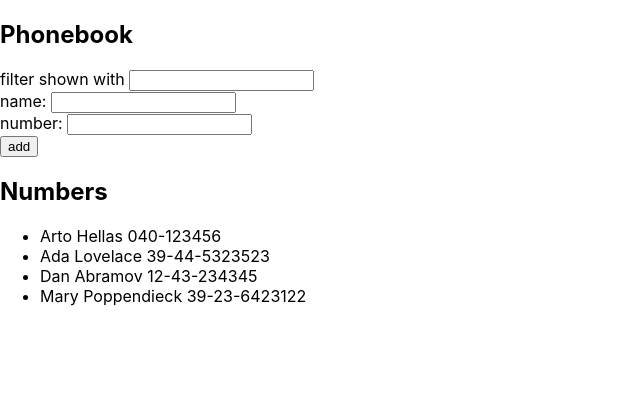
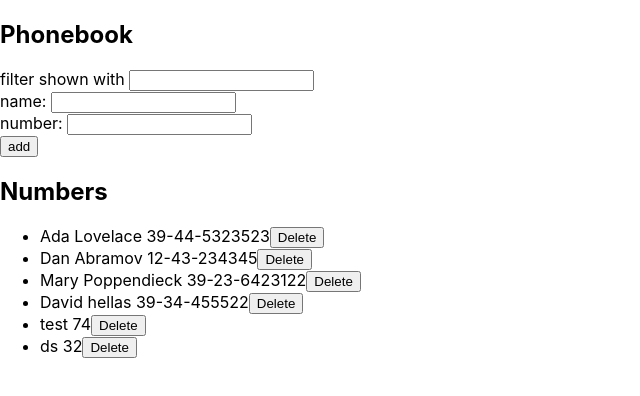
Before and after one commit to zeinamagdy/Full-Stack-Open-2019, a React (Create React App) app in the folder part2/phonebook/: page / in a window 1280 px wide. Shown: the top 396 px of the page, without its empty margins (0-640 px from the left). Built offline with nearby package versions, Linux system fonts and the light colour scheme; data requests are answered from the project's data file.

Commit message:
steps 2.15&2.16&2.17&2.18

```diff
--- a/part2/phonebook/db.json
+++ b/part2/phonebook/db.json
@@ -1,10 +1,5 @@
 {
   "persons": [
-        {
-            "name": "Arto Hellas",
-            "number": "040-123456",
-            "id": 1
-        },
     {
       "name": "Ada Lovelace",
       "number": "39-44-5323523",
@@ -19,6 +14,21 @@
       "name": "Mary Poppendieck",
       "number": "39-23-6423122",
       "id": 4
+    },
+    {
+      "name": "David hellas",
+      "number": "39-34-455522",
+      "id": 6
+    },
+    {
+      "name": "test",
+      "number": "74",
+      "id": 7
+    },
+    {
+      "name": "ds",
+      "number": "32",
+      "id": 8
     }
   ]
 }
--- a/part2/phonebook/src/App.js
+++ b/part2/phonebook/src/App.js
@@ -2,7 +2,8 @@ import React, { useState, useEffect } from 'react';
 import Filter from './Components/Filter';
 import Persons from './Components/Persons';
 import PersonForm from './Components/PersonForm ';
-import axios from 'axios'
+import personService from './services/persons';
+
 
 
 const App = () => {
@@ -11,14 +12,12 @@ const App = () => {
   const [newName, setNewName] = useState('');
   const [newNumber, setNewNumber] = useState('');
   const hook = () => {
-    axios
-      .get('http://localhost:3001/persons')
-      .then(response => {
-        setPersons(response.data);
-        setResult(response.data)
+    personService.getAll()
+      .then(initialPersons => {
+        setPersons(initialPersons)
+        setResult(initialPersons)
       })
   }
-
   useEffect(hook, [])
 
 
@@ -32,32 +31,54 @@ const App = () => {
   const handelSearch = (event) => {
     let searchKeyword = event.target.value.toLowerCase();
     if (searchKeyword.length > 0) {
-      setResult(persons.filter((person) => person.name.toLowerCase().includes(searchKeyword)));
+      setResult(result.filter((person) => person.name.toLowerCase().includes(searchKeyword)));
     } else {
       setResult(persons);
     }
   }
+  const deletePerson = (person) => {
+    personService.deletePerson(person)
+      .then(response => {
+        setPersons(result.filter((item) => item.id !== person.id))
+        setResult(result.filter((item) => item.id !== person.id))
+      })
 
+
+  }
   const addName = (event) => {
     event.preventDefault();
     if (newName.length === 0 || newNumber.length === 0) {
       return;
     }
-    if (persons.find((person) => person.name === newName) === undefined) {
     const personObject = {
       name: newName,
       number: newNumber
     }
-      const newlist = persons.concat(personObject)
-      setPersons(newlist);
-      setResult(newlist);
+    if (result.find((person) => person.name === newName) === undefined) {
+      personService.create(personObject)
+        .then(person => {
+          setPersons(persons.concat(person));
+          setResult(result.concat(person));
           setNewName('');
           setNewNumber('');
+        })
     } else {
-      alert(`${newName} is already added to phoneBook`);
+      window.confirm(`${newName} is already added to the phonebook, replace old number with new? `) &&
+        updateNumber(personObject)
+
     }
   }
-
+  const updateNumber = personObject => {
+    const oldObject = result.find((item) => item.name === personObject.name);
+    const oldPerson = result.filter((item) => item.name !== personObject.name)
+    personService.update(oldObject.id, personObject)
+      .then(person => {
+        setPersons(oldPerson.concat(person));
+        setResult(oldPerson.concat(person));
+        setNewName('');
+        setNewNumber('');
+      });
+  }
   return (
     <div>
       <h2>Phonebook</h2>
@@ -70,7 +91,7 @@ const App = () => {
         OnNameAdded={addName} />
       <h2>Numbers</h2>
       <ul>
-        <Persons persons={result} />
+        <Persons persons={result} deletePerson={deletePerson} />
       </ul>
     </div>
   )
--- a/part2/phonebook/src/Components/Persons.js
+++ b/part2/phonebook/src/Components/Persons.js
@@ -1,9 +1,17 @@
 import React from 'react';
 
-const Persons = ({ persons }) => {
+const Persons = ({ persons, deletePerson }) => {
     return persons.map((person) =>
-        <li key={person.name}>
+        <li key={person.id}>
             {person.name} {person.number}
+            <button
+                onClick={() =>
+                    window.confirm(`Delete ${person.name}?`) &&
+                    deletePerson(person)
+                }
+            >
+                Delete
+            </button>
         </li>)
 }
 export default Persons
--- /dev/null
+++ b/part2/phonebook/src/services/persons.js
@@ -0,0 +1,29 @@
+import axios from 'axios'
+
+const baseUrl = 'http://localhost:3001/persons'
+
+const getAll = () => {
+    const request = axios.get(baseUrl)
+    return request.then(response => response.data)
+}
+
+const create = newObject => {
+    const request = axios.post(baseUrl, newObject)
+    return request.then(response => response.data)
+}
+
+const update = (id, newObject) => {
+    const request = axios.put(`${baseUrl}/${id}`, newObject)
+    return request.then(response => response.data)
+}
+const deletePerson = person => {
+    const request = axios.delete(baseUrl + `/${person.id}`)
+    return request.then(response => response.data)
+}
+
+export default {
+    getAll: getAll,
+    create: create,
+    update: update,
+    deletePerson: deletePerson
+}
```
Lines whose indentation alone changed are shown as unchanged.
